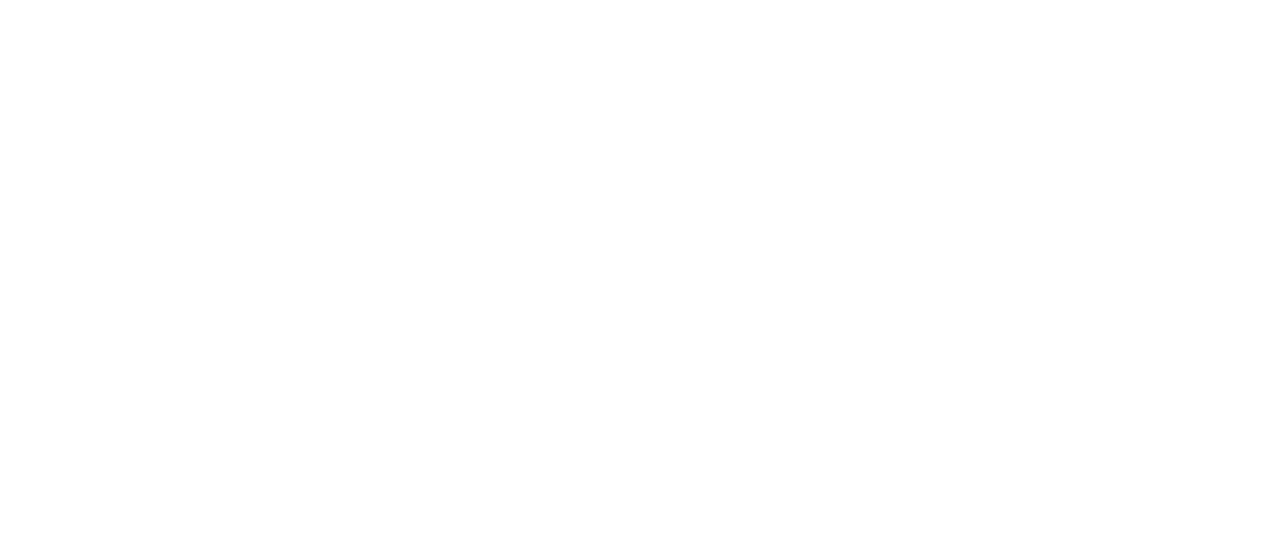
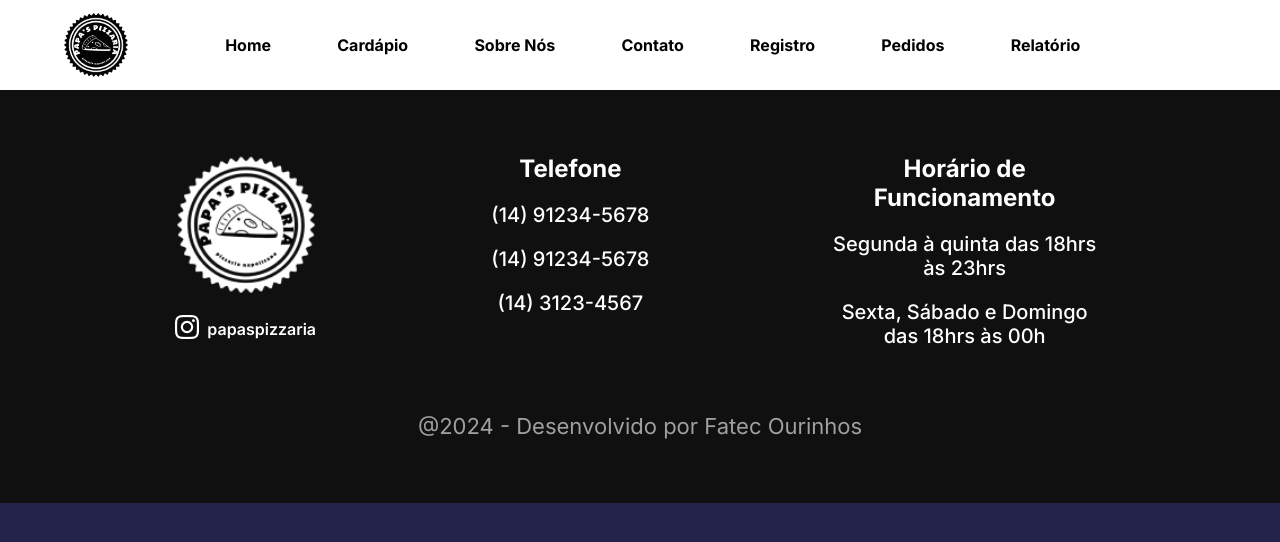
Before and after one commit to RebecaToda/papaspizza, a React (Vite) app: page /home in a window 1280 px wide. Shown: the top 542 px of the page. Built offline with nearby package versions, Linux system fonts and the light colour scheme.

Commit message:
feat: adicionar componentes de Header e Footer

```diff
--- a/index.html
+++ b/index.html
@@ -7,6 +7,7 @@
   <link rel="preconnect" href="https://fonts.googleapis.com">
   <link rel="preconnect" href="https://fonts.gstatic.com" crossorigin>
   <link href="https://fonts.googleapis.com/css2?family=Inter:ital,opsz,wght@0,14..32,100..900;1,14..32,100..900&display=swap" rel="stylesheet">
+  <link rel="stylesheet" href="/src/index.css">
   <title>Papa's Pizzaria</title>
 </head>
 
--- a/src/App.tsx
+++ b/src/App.tsx
@@ -1,6 +1,6 @@
 import "./App.css";
 import { RouterProvider } from "react-router-dom";
-import { router } from "./routes/router";
+import { router } from "./routes/Router";
 
 function App() {
   return <RouterProvider router={router} />;
--- /dev/null
+++ b/src/components/Footer/Footer.tsx
@@ -0,0 +1,36 @@
+import Components from "./style.ts";
+
+const { FooterPapa, ColumnSection, Logo, Instagram, Negrito, Info, CopyR } =
+  Components;
+
+const Footer = () => {
+  return (
+    <footer>
+      <FooterPapa>
+        <div className="infos">
+          <ColumnSection>
+            <Logo src="/src/assets/logo/logobranca.png" />
+            <Instagram>
+              <img src="/src/assets/logo/ig.png" alt="instagram logo" />
+              <p>papaspizzaria</p>
+            </Instagram>
+          </ColumnSection>
+          <ColumnSection>
+            <Negrito>Telefone</Negrito>
+            <Info>(14) 91234-5678</Info>
+            <Info>(14) 91234-5678</Info>
+            <Info>(14) 3123-4567</Info>
+          </ColumnSection>
+          <ColumnSection>
+            <Negrito>Horário de Funcionamento</Negrito>
+            <Info>Segunda à quinta das 18hrs às 23hrs</Info>
+            <Info>Sexta, Sábado e Domingo das 18hrs às 00h</Info>
+          </ColumnSection>
+        </div>
+        <CopyR>@2024 - Desenvolvido por Fatec Ourinhos</CopyR>
+      </FooterPapa>
+    </footer>
+  );
+};
+
+export default Footer;
--- /dev/null
+++ b/src/components/Footer/style.ts
@@ -0,0 +1,77 @@
+import styled from "styled-components";
+
+// interface Props {}
+
+const FooterPapa = styled.div`
+  background-color: #101010;
+  display: flex;
+  flex-direction: column;
+  padding: 5% 0;
+  gap: 65px;
+
+  .infos {
+    display: flex;
+    flex-direction: row;
+    justify-content: space-evenly;
+  }
+`;
+
+const ColumnSection = styled.div`
+  flex-direction: column;
+  align-items: center;
+  display: flex;
+  width: fit-content;
+  max-width: 280px;
+  text-align: center;
+  gap: 20px;
+`;
+
+const Logo = styled.img`
+  width: 100%;
+  height: auto;
+`;
+
+const Instagram = styled.div`
+  flex-direction: row;
+  display: flex;
+  align-items: flex-end;
+  font-family: "Inter", sans-serif;
+  color: white;
+  font-weight: 600;
+  gap: 8px;
+`;
+
+const Negrito = styled.p`
+  font-family: "Inter", sans-serif;
+  color: white;
+  font-weight: 700;
+  font-size: 24px;
+`;
+
+const Info = styled.p`
+  font-family: "Inter", sans-serif;
+  color: white;
+  font-weight: 500;
+  font-size: 20px;
+`;
+
+const CopyR = styled.p`
+  display: flex;
+  font-family: "Inter", sans-serif;
+  color: #a0a0a0;
+  font-weight: 400;
+  font-size: 22px;
+  align-self: center;
+`;
+
+const Components = {
+  FooterPapa,
+  ColumnSection,
+  Logo,
+  Instagram,
+  Negrito,
+  Info,
+  CopyR,
+};
+
+export default Components;
--- /dev/null
+++ b/src/components/Header/Header.tsx
@@ -0,0 +1,40 @@
+import Components from "./style.ts";
+
+const { HeaderPapa, Logo, Links, Link } = Components;
+
+const Header = () => {
+  return (
+    <header>
+      <HeaderPapa>
+        <Logo src="/src/assets/logo/logopreta.png" alt="Logo Preta e Branca" />
+        <section>
+          <Links>
+            <li>
+              <Link href="/src/pages/Home">Home</Link>
+            </li>
+            <li>
+              <Link href="/">Cardápio</Link>
+            </li>
+            <li>
+              <Link href="/">Sobre Nós</Link>
+            </li>
+            <li>
+              <Link href="/">Contato</Link>
+            </li>
+            <li>
+              <Link href="/">Registro</Link>
+            </li>
+            <li>
+              <Link href="/">Pedidos</Link>
+            </li>
+            <li>
+              <Link href="/">Relatório</Link>
+            </li>
+          </Links>
+        </section>
+      </HeaderPapa>
+    </header>
+  );
+};
+
+export default Header;
--- /dev/null
+++ b/src/components/Header/style.ts
@@ -0,0 +1,53 @@
+import styled from "styled-components";
+
+const HeaderPapa = styled.div`
+  display: flex;
+  padding: 1% 0;
+  background-color: white;
+  flex-direction: row;
+  width: 100%;
+  height: auto;
+  box-sizing: border-box;
+  gap: 5%;
+
+  section {
+    display: flex;
+    width: 80%;
+  }
+`;
+
+const Logo = styled.img`
+  width: 5%;
+  height: auto;
+  margin-left: 5%;
+`;
+
+const Links = styled.ul`
+  display: flex;
+  font-family: "Inter", sans-serif;
+  font-weight: 700;
+  font-style: normal;
+  list-style: none;
+  align-items: center;
+  justify-content: space-around;
+  margin: 0;
+  padding: 0;
+  width: 90%;
+  li {
+    cursor: pointer;
+  }
+`;
+
+const Link = styled.a`
+  text-decoration: none;
+  color: black;
+`;
+
+const Components = {
+  HeaderPapa,
+  Logo,
+  Links,
+  Link,
+};
+
+export default Components;
--- a/src/index.css
+++ b/src/index.css
@@ -0,0 +1,13 @@
+* {
+  margin: 0;
+  padding: 0;
+  box-sizing: border-box;
+}
+
+header {
+  background-color: white;
+}
+
+body {
+  background-color: rgb(36, 36, 74);
+}
--- a/src/pages/Home/Home.tsx
+++ b/src/pages/Home/Home.tsx
@@ -1,11 +1,16 @@
-import Footer from "../../Components/Footer/Footer";
-import Header from "../../Components/Header/Header";
-import Components from "./style";
+import Header from "../../components/Header/Header";
+import Footer from "../../components/Footer/Footer";
+// import Components from "./style";
 
-const {} = Components;
+// const {} = Components;
 
 export const Home = () => {
-  return <div></div>;
+  return (
+    <div>
+      <Header />
+      <Footer />
+    </div>
+  );
 };
 
 export default Home;
--- a/src/routes/Router.tsx
+++ b/src/routes/Router.tsx
@@ -8,6 +8,6 @@
   },
   {
     path: "*",
-    element: <Navigate to="/error" />,
+    element: <Navigate to="/home" />,
   },
 ]);
```
Also changed, not shown: src/assets/logo/ig.png (added).
